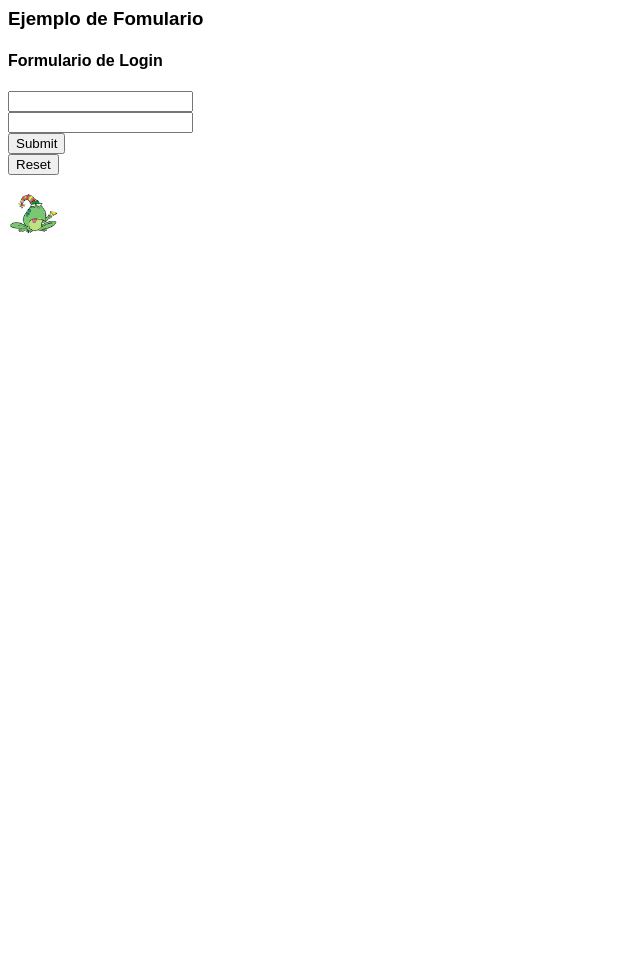
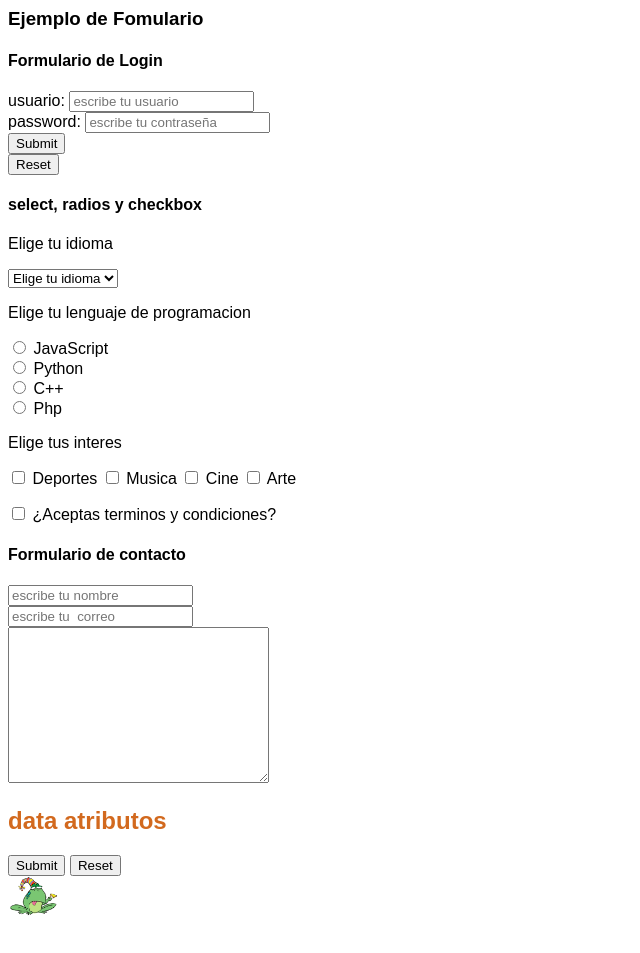
Before and after one commit to wrangel01/fundamentos_html3, a plain HTML site: page index.html in a window 1280 px wide. Shown: the part 6859-7812 px from the top of the page, without its empty margins (0-640 px from the left). Before the commit the page ends 7159 px from the top, so only its background shows below. Drawn offline with Linux system fonts and the light colour scheme.

Commit message:
metaetiquetas

```diff
--- a/index.html
+++ b/index.html
@@ -268,12 +268,15 @@
 <br>
 <textarea name="" id="" cols="50" rows="10"></textarea>
 <br>
+
 <select name="" id="">
     <option value="">html</option>
     <option value="">js</option>
     <option value="">CSS</option>
 </select>
+
 <br><br>
+
 <select name="" id="" multiple>
     <option value="">html</option>
     <option value="">js</option>
@@ -281,16 +284,85 @@
     <option value="">hpt</option>
 </select>
 <br>
+
 <h3>Ejemplo de Fomulario</h3>
 <h4>Formulario de Login</h4>
 <form action="">
-<input type="text" name="usuario">
+<label for="usuario">usuario:</label>
+<input type="text" name="usuario" id="usuario" placeholder="escribe tu usuario" required>
 <br>
-<input type="password" name="contraseña">
+<label for="password">password:</label>
+<input type="password" name="password" id="password" placeholder="escribe tu contraseña" required>
 <br>
 <input type="submit">
 <br>
 <input type="reset">
+</form>
+<h4>select, radios y checkbox </h4>
+<form>
+    <p>Elige tu idioma</p>
+
+    <select name="idioma" required>
+        <option value="">Elige tu idioma</option>
+        <option value="Es">Español</option>
+        <option value="In"> Ingles</option>
+        <option value="Fr">Francea</option>
+        <option value="Pt">Portugues</option>
+        <option value="It">Italiano</option>
+    </select>
+
+    <p>Elige tu lenguaje de programacion</p>
+    <input type="radio" name="lenguaje" id="radio-js">
+    <label for="radio-js">JavaScript</label><br>
+    <input type="radio" name="lenguaje" id="radio-Pyton">
+    <label for="radio-Pyton">Python</label><br>
+    <input type="radio" name="lenguaje" id="radio-C++">
+    <label for="radio-C++">C++</label><br>
+    <input type="radio" name="lenguaje" id="radio-php">
+    <label for="radio-php">Php</label><br>
+
+
+    <p>Elige tus interes</p>
+    <label>
+        <input type="checkbox" name="interes" value="deportes">
+        Deportes
+    </label>
+    <label>
+        <input type="checkbox" name="interes" value="Musica">
+        Musica
+    </label>
+    <label>
+        <input type="checkbox" name="interes" value="Cine">
+        Cine
+    </label>
+    <label>
+        <input type="checkbox" name="interes" value="Arte">
+        Arte
+    </label>
+
+    <p>
+        <label>
+            <input type="checkbox" name="terminos" required>
+            ¿Aceptas terminos y condiciones?
+        </label>
+    </p>
+
+    <h4>Formulario de contacto</h4>
+
+    <form>
+        <input type="text" name="nombre" placeholder="escribe tu nombre"><br>
+        <input type="text" name="email" placeholder="escribe tu  correo"><br>
+        <textarea name="comentarios" cols="30" rows="10" required></textarea>
+    </form>
+
+    <h2>data atributos</h2>
+
+
+
+
+    <input type="submit">
+    <input type="reset">
+
 </form>
 
 
```
